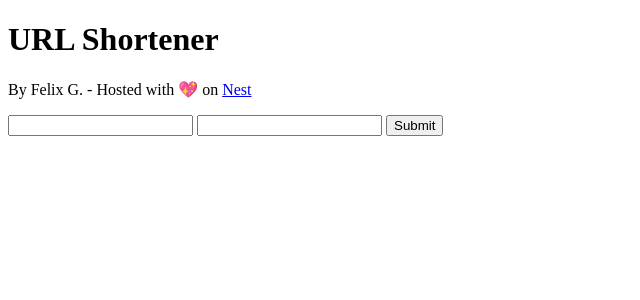
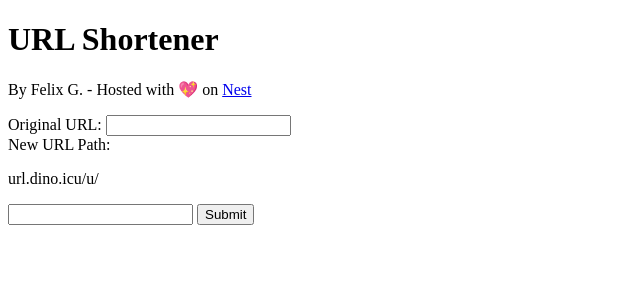
Before and after one commit to felixgao-0/my-website, a Flask app: page / in a window 1280 px wide. Shown: the top 300 px of the page, without its empty margins (0-640 px from the left). Run offline with Flask 3, Linux system fonts and the light colour scheme; some libraries are stand-ins or nearby versions.

Commit message:
modify html file for new style

```diff
--- a/shortener/template/index.html
+++ b/shortener/template/index.html
@@ -10,9 +10,17 @@
     <h1>URL Shortener</h1>
     <p>By Felix G. - Hosted with 💖 on <a href="https://hackclub.app">Nest</a></p>
 
+    <div>
+        <p id="error-box" style="display: none;"></p>
+    </div>
+
     <form method="POST" action="/api/create_url">
-        <input type="text" id="original-link-field">
-        <input type="text" id="shortened-link-field">
+        <label for="original-link-field">Original URL:</label>
+        <input type="text" name="original-link-field" id="original-link-field"><br>
+
+        <label for="shortened-link-field">New URL Path:</label>
+        <p>url.dino.icu/u/</p><input type="text" name="shortened-link-field" id="shortened-link-field">
+
         <input type="submit">
     </form>
 </body>
```
